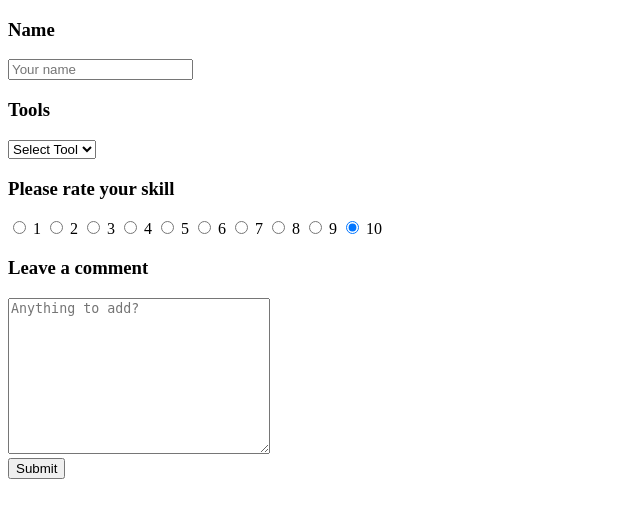
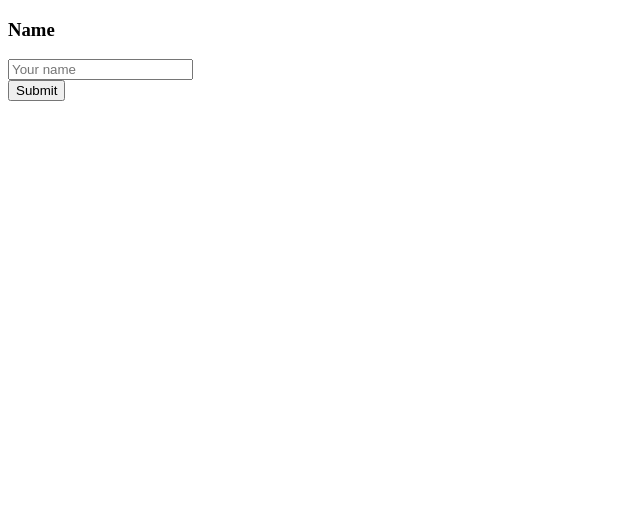
Before and after one commit to AlexisFlach/my-flask-app, a Flask app: page /submit in a window 1280 px wide. Shown: the top 518 px of the page, without its empty margins (0-640 px from the left). Run offline with Flask 2, Linux system fonts and the light colour scheme.

Commit message:
first commit

```diff
--- a/app.py
+++ b/app.py
@@ -4,39 +4,18 @@ from flask_sqlalchemy import SQLAlchemy
 
 app = Flask(__name__, template_folder='./templates')
 
-app.config['SQLALCHEMY_DATABASE_URI'] = 'postgresql://postgres:postgres@db:5432/mydb'
+app.config['SQLALCHEMY_DATABASE_URI'] = 'postgresql://postgres:postgres@localhost'
 app.config['SQLALCHEMY_TRACK_MODIFICATIONS'] = False
 
 db = SQLAlchemy(app)
 
-class Tech(db.Model):
+class Student(db.Model):
   __tablename__ = 'myratings'
   id = db.Column(db.Integer, primary_key=True)
-  user = db.Column(db.String(200))
-  tool = db.Column(db.String(200))
-  rating = db.Column(db.Integer)
-  comments = db.Column(db.Text())
+  name = db.Column(db.String(200))
 
-  def __init__(self, user, tool, rating, comments):
-      self.user = user
-      self.tool = tool
-      self.rating = rating
-      self.comments = comments
-
-class User(db.Model):
-  __tablename__ = 'ratings'
-  id = db.Column(db.Integer, primary_key=True)
-  name = db.Column(db.String(200))
-  tool = db.Column(db.String(200))
-  rating = db.Column(db.Integer)
-  comments = db.Column(db.Text())
-
-  def __init__(self, user, tool, rating, comments):
-      self.user = user
-      self.tool = tool
-      self.rating = rating
-      self.comments = comments
-
+  def __init__(self, name):
+      self.name = name
 
 @app.route('/')
 def index():
@@ -47,11 +26,8 @@ def submit():
   if request.method == 'GET':
     return render_template('form.html')
   if request.method == 'POST' :
-    user = request.form['user']
-    tool = request.form['tool']
-    rating = request.form['rating']
-    comments = request.form['comments']
-    data = Tech(user, tool, rating, comments)
+    name = request.form['name']
+    data = Student(name)
     db.session.add(data)
     db.session.commit()
     return render_template('home.html')
--- a/templates/form.html
+++ b/templates/form.html
@@ -7,43 +7,11 @@
     <h3>Name</h3>
     <input
       type="text"
-      name="user"
+      name="name"
       placeholder="Your name"
     />
   </div>
-  <div class="form-group">
-    <h3>Tools</h3>
-    <select name="tool">
-      <option value="">Select Tool</option>
-      <option value="php">php</option>
-      <option value="python">python</option>
-      <option value="docker">docker</option>
-      <option value="github">github</option>
-    </select>
-  </div>
-  <div class="form-group">
-    <h3>Please rate your skill</h3>
-    <input type="radio" name="rating" value="1" /> 1
-    <input type="radio" name="rating" value="2" /> 2
-    <input type="radio" name="rating" value="3" /> 3
-    <input type="radio" name="rating" value="4" /> 4
-    <input type="radio" name="rating" value="5" /> 5
-    <input type="radio" name="rating" value="6" /> 6
-    <input type="radio" name="rating" value="7" /> 7
-    <input type="radio" name="rating" value="8" /> 8
-    <input type="radio" name="rating" value="9" /> 9
-    <input type="radio" name="rating" value="10" checked /> 10
-  </div>
-  <div class="form-group">
-    <h3>Leave a comment</h3>
-    <textarea
-      name="comments"
-      id=""
-      cols="30"
-      rows="10"
-      placeholder="Anything to add?"
-    ></textarea>
-  </div>
+
   <input type="submit" value="Submit" class="btn" />
 </form>
 
```
Also changed, not shown: docker-compose.yml (deleted, +0 -49 lines), .github/workflows/docker.yml (deleted), data/pgadmin-data/pgadmin4.db (deleted), 3 other files.
